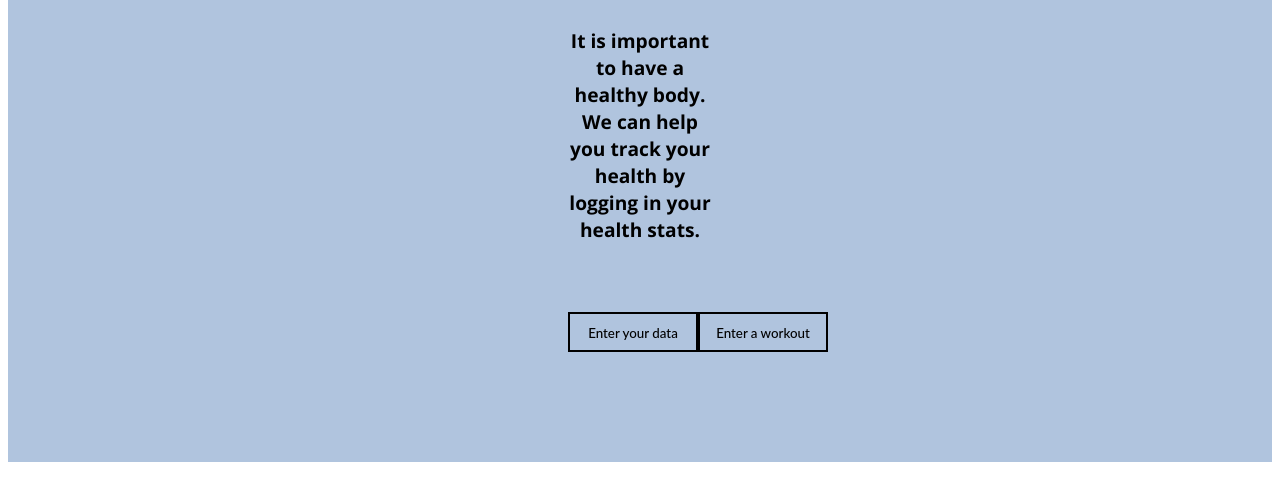
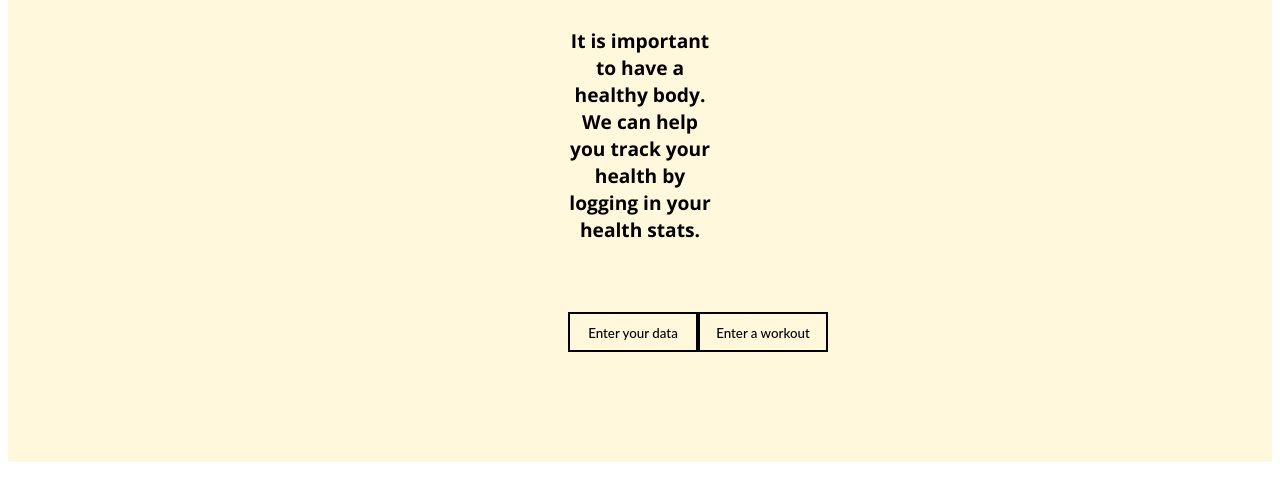
Before and after one commit to IBWThunder/HealthTracker, a plain HTML site: page index.html in a window 1280 px wide. Shown: the part 305-800 px from the top of the page. Drawn offline with nearby package versions, Linux system fonts and the light colour scheme.

Commit message:
changed the background color

```diff
--- a/style.css
+++ b/style.css
@@ -8,7 +8,7 @@
 
 .main_container {
     padding: 100px;
-    background-color: #B0C4DE;
+    background-color: cornsilk;
 
 }
 
```
